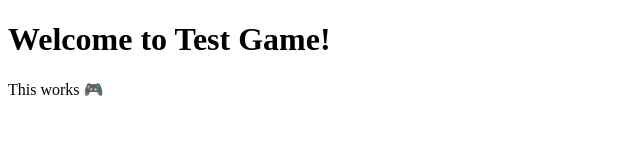
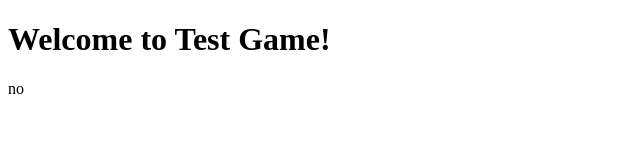
Before and after one commit to JamoAdventuresYT/ESP32-L-, a plain HTML site: page test.html in a window 1280 px wide. Shown: the full height of the page, 0-640 px from the left. Drawn offline with Linux system fonts and the light colour scheme.

Commit message:
Replace game description text in test.html

```diff
--- a/test.html
+++ b/test.html
@@ -5,6 +5,6 @@
 </head>
 <body>
   <h1>Welcome to Test Game!</h1>
-  <p>This works 🎮</p>
+  <p>no</p>
 </body>
 </html>
```
